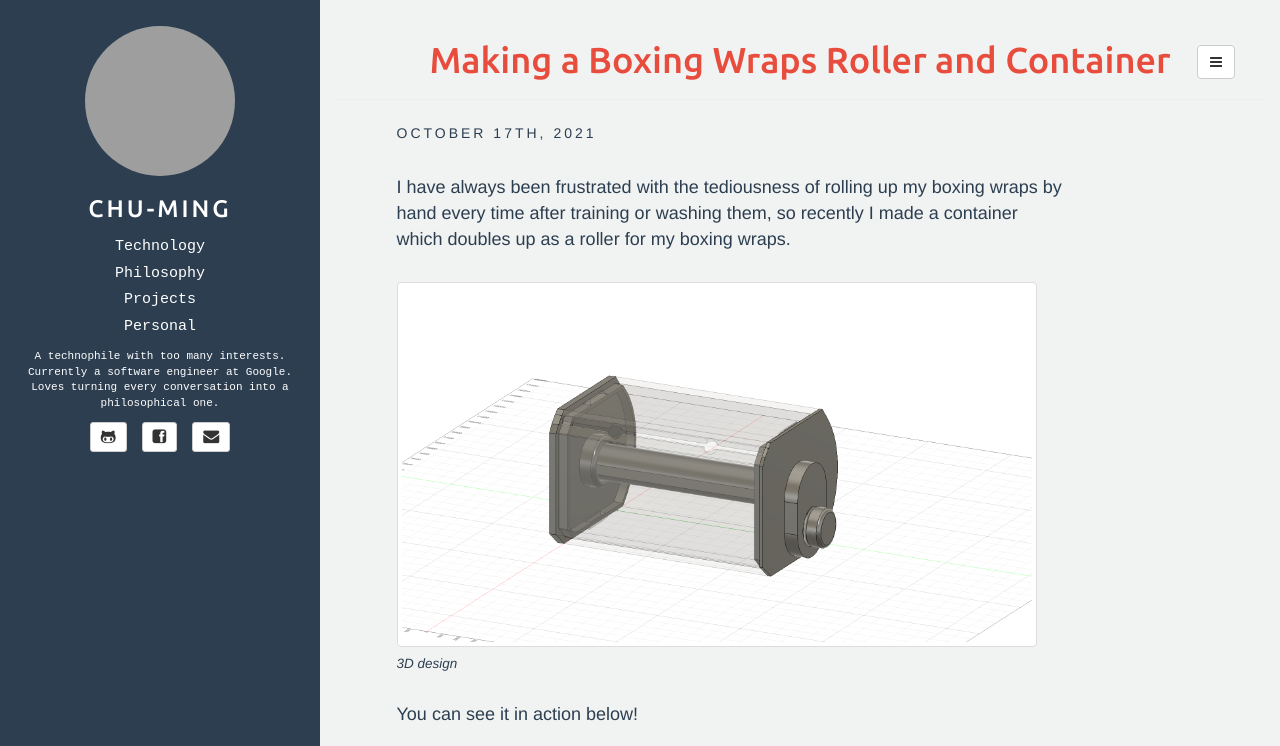
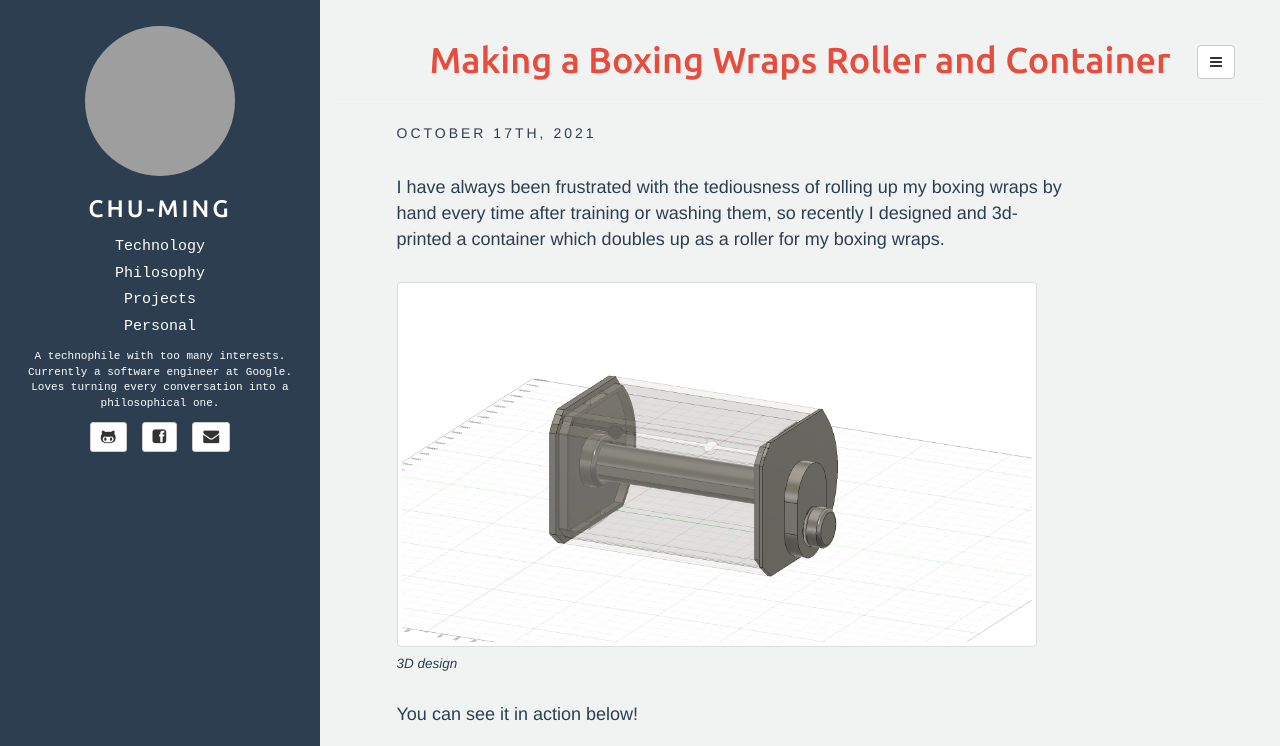
Before and after one commit to changchuming/changchuming.github.io, a Jekyll site: the page built from _posts/2021-10-17-Making-a-Boxing-Wraps_Roller-and_Container.md, in a window 1280 px wide and 1400 px high. Shown: the top 746 px of the window. Built offline with Jekyll 4.4.1, drawn with Linux system fonts in a browser that asks for light colours; comment, search, counter and statistics services are not loaded; some of the changed text lies outside the part shown; grey boxes are pictures that could not be loaded.

```diff
--- a/_posts/2021-10-17-Making-a-Boxing-Wraps_Roller-and_Container.md
+++ b/_posts/2021-10-17-Making-a-Boxing-Wraps_Roller-and_Container.md
@@ -5,7 +5,7 @@
 tags: [DIY, boxing, wraps, roller, container, make]
 ---
 
-I have always been frustrated with the tediousness of rolling up my boxing wraps by hand every time after training or washing them, so recently I made a container which doubles up as a roller for my boxing wraps.
+I have always been frustrated with the tediousness of rolling up my boxing wraps by hand every time after training or washing them, so recently I designed and 3d-printed a container which doubles up as a roller for my boxing wraps.
 
 <img src="/assets/images/boxing_wraps_roller.png" class="thumbnail">
 *<sub>3D design</sub>*
```
Also changed, not shown: other parts of _posts/2021-10-17-Making-a-Boxing-Wraps_Roller-and_Container.md (+1 -1 lines).
